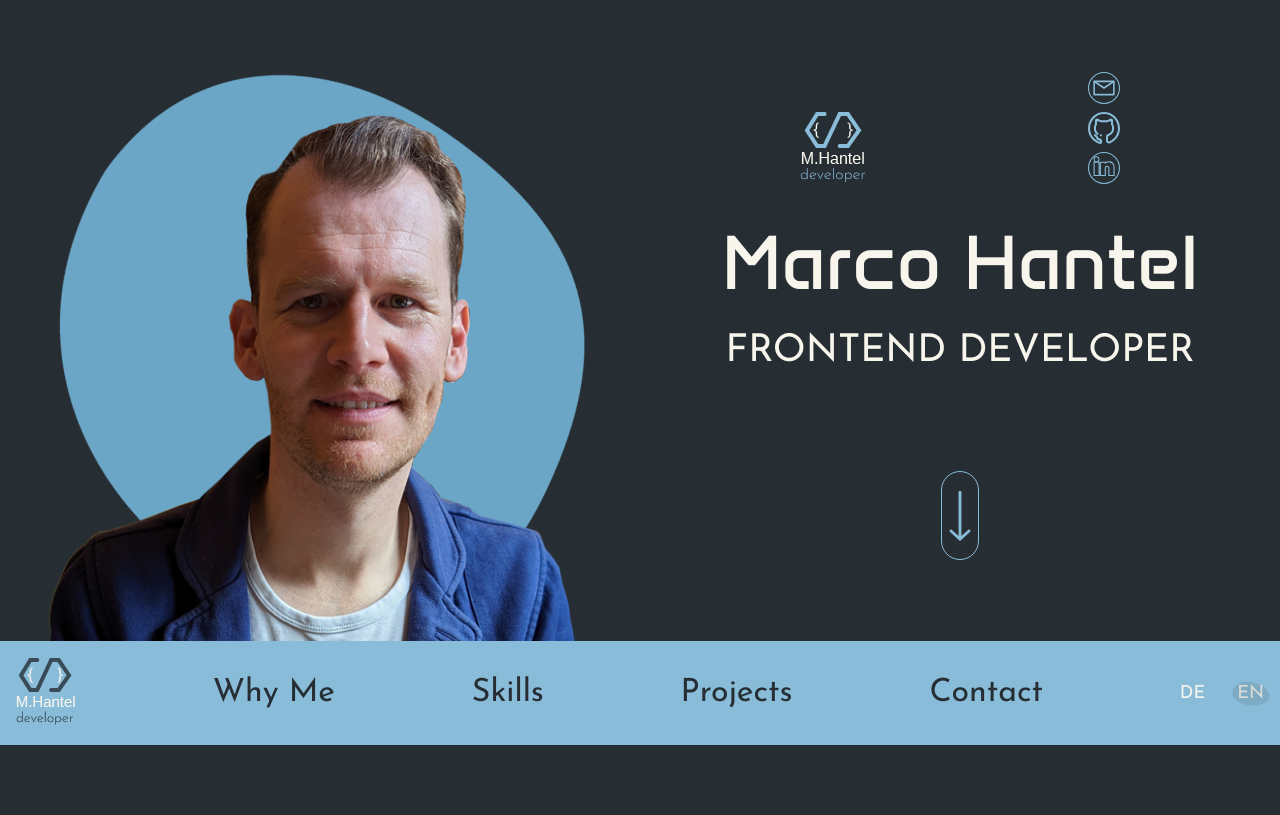
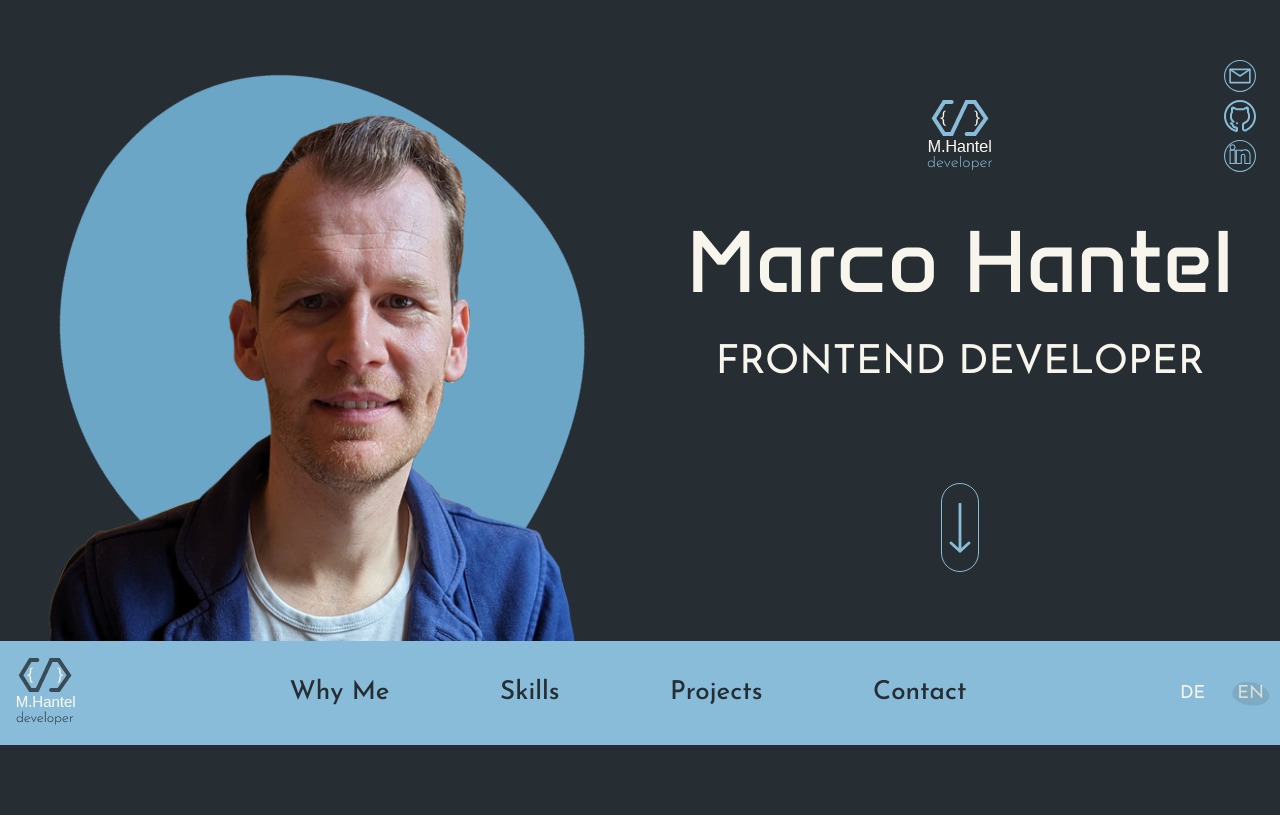
Before and after one commit to MarcoHantel/myPortfolio, an Angular app: page / in a window 1280 px wide. Shown: the part 137-952 px from the top of the page. Built offline with nearby package versions, Linux system fonts and the light colour scheme.

Commit message:
contact-me update regarding arrow to the top position

```diff
--- a/src/app/contact-me/contact-me.component.scss
+++ b/src/app/contact-me/contact-me.component.scss
@@ -7,6 +7,18 @@ a {
 *::after {
     box-sizing: border-box;
 }
+
+// new
+.wrapper-limitation {
+    width: 1400px;
+    // max-width: 1400px;
+    margin: 0 auto;
+    position: relative;
+    display: flex;
+    justify-content: center;
+    // align-items: center;
+}
+
 
 .form-content {
     position: relative;
@@ -54,7 +66,7 @@ a {
     }
 }
 
-.contact-link{
+.contact-link {
     text-decoration: none;
     color: var(--color-white);
 }
@@ -197,37 +209,14 @@ textarea:focus {
 
 .arrow-wrapper {
     position: absolute;
-    bottom: 600px;
-    right: 200px;
+    top: 0px;
+    right: 10px;
     cursor: pointer;
-
     width: 38px;
     height: 89px;
-}
-
-.arrow-wrapper .arrow-top {
-    position: absolute;
-    inset: 0;
-    width: 100%;
-    height: 100%;
     display: block;
-    transition: opacity 0.4s ease-in-out;
-}
-
-.arrow-base {
-    opacity: 1;
-}
-
-.arrow-hover {
-    opacity: 0;
-}
-
-.arrow-wrapper.hover .arrow-base {
-    opacity: 0;
-}
-
-.arrow-wrapper.hover .arrow-hover {
-    opacity: 1;
+    justify-content: end;
+    align-items: center;
 }
 
 @media (min-width: 2600px) {
@@ -243,6 +232,10 @@ textarea:focus {
 }
 
 @media (max-width: 840px) {
+
+    .wrapper-limitation{
+        flex-direction: column;
+    }
 
     .text-info-wrapper {
         flex-direction: column-reverse;
--- a/src/app/landing-page/landing-page.component.html
+++ b/src/app/landing-page/landing-page.component.html
@@ -1,7 +1,6 @@
 <div id="top" class="landingpage-wraper">
     <div class="landing-page">
         <div class="hero-left">
-
             <div class="img-change" (mouseenter)="onShapeEnter()" (mouseleave)="onShapeLeave()"
                 [class.hover]="hoveredShape">
                 <div class="shape-layer">
@@ -14,7 +13,9 @@
             </div>
         </div>
         <div class="text-landing-page">
+
             <div class="logo-and-socials-wraper">
+
                 <div class="logo-and-socials-spacer">
 
                     <div class="logo-container " (mouseover)="hoveredLogo = true" (mouseleave)="hoveredLogo = false"
--- a/src/app/landing-page/landing-page.component.scss
+++ b/src/app/landing-page/landing-page.component.scss
@@ -43,7 +43,7 @@
     >h1 {
         font-family: Anta, sans-serif;
         font-weight: 400;
-        font-size: clamp(44px, 6vw, 80px);
+        font-size: 88px;
         line-height: 1.05;
         margin-block-start: 0.5em;
         margin-block-end: 0.35em;
@@ -51,7 +51,7 @@
 
     >span {
         font-family: Josefin Sans, sans-serif;
-        font-size: clamp(22px, 3vw, 40px);
+        font-size: 40px;
         line-height: 1.2;
     }
 
@@ -63,7 +63,8 @@
 
 .logo-and-socials-wraper {
     display: flex;
-    justify-content: center;
+    // justify-content: center;
+    justify-content: end; //new
     align-items: center;
     width: 100%;
 }
@@ -72,8 +73,9 @@
     display: flex;
     justify-content: space-between;
     align-items: flex-end;
-    width: min(320px, 100%);
-    gap: 24px;
+    // width: min(320px, 100%);
+    // gap: 24px;
+    width: 50%; //new
 
     >.logo-container {
         position: relative;
@@ -91,11 +93,13 @@
 
         >.small-logo {
             opacity: 1;
+            margin-left: -33px; //new
         }
 
         >.big-logo {
             opacity: 0;
             z-index: 1;
+            margin-left: -33px; //new
         }
 
         &.motion-for-logo>.small-logo {
@@ -215,8 +219,18 @@
         min-height: 560px;
     }
 
-    .text-landing-page>.arrow-down {
-        margin-top: 72px;
+    .text-landing-page {
+        >h1 {
+            font-size: 78px;
+        }
+
+        >span {
+            font-size: 30px;
+        }
+
+        >.arrow-down {
+            margin-top: 64px;
+        }
     }
 }
 
@@ -255,6 +269,7 @@
 
         >h1 {
             margin-top: 20px;
+
         }
 
         >.arrow-down {
--- a/src/app/my-skills/my-skills.component.html
+++ b/src/app/my-skills/my-skills.component.html
@@ -1,4 +1,3 @@
-
 <div id="skills" class="wrapper">
   <div class="skill-content">
     <h2>{{ langSvc.t.whyMe.mySkills.title[langSvc.lang()] }}</h2>
@@ -6,21 +5,18 @@
     <div class="skills-wrapper width">
       <div class="skills-icon-container">
         @for (item of skillsImg; track $index) {
-          <div class="skill-icon-text-wrapper">
+        <div class="skill-icon-text-wrapper">
           <img [src]="'assets/img/icons/SVG/' + item" alt="Skill Icon">
           <p class="skill-text">{{ skillsText[$index] }}</p>
-          </div>
+        </div>
         }
       </div>
-
       <div class="skills-lerning-container">
         <div class="lerning-container">
           <h3>{{ langSvc.t.whyMe.mySkills.headline[langSvc.lang()] }}</h3>
           <p>{{ langSvc.t.whyMe.mySkills.myText[langSvc.lang()] }}</p>
         </div>
-
-        <!-- Hover-Shape, gesteuert über den HoverService -->
-        <div
+                <div
           class="shapes-container"
           (mouseenter)="hoverSvc.setHover(shapeHoverKey, true)"
           (mouseleave)="hoverSvc.setHover(shapeHoverKey, false)"
--- a/src/app/my-skills/my-skills.component.scss
+++ b/src/app/my-skills/my-skills.component.scss
@@ -7,22 +7,19 @@
     justify-content: space-around;
     flex-wrap: wrap;
     gap: 32px;
-
-
 }
 
 .skill-icon-text-wrapper {
     text-align: center;
+
     >.skill-text {
         color: var(--color-blue);
     }
 }
 
 .skills-wrapper {
-    gap: 32px;
     display: flex;
-    justify-content: space-around;
-    align-items: center;
+    gap: 80px
 }
 
 .skill-content {
@@ -36,6 +33,8 @@
     display: flex;
     align-items: center; // vertikal zentrieren
     justify-content: center; // horizontal zentrieren
+    width: 100%;
+
 
     >.shapes-container {
         position: relative;
@@ -96,6 +95,8 @@
         flex-direction: column;
         margin-bottom: 88px;
         width: 100%;
+        align-items: center;
+        gap: 30px
     }
 
     .shapes-container {
--- a/src/app/shared/navbar/navbar.component.html
+++ b/src/app/shared/navbar/navbar.component.html
@@ -1,7 +1,7 @@
 <div class="nav-bar">
     <div class="nav-bar-wraper">
         <a href="/"><img class="nav-logo" src="assets/img/logo/LOGO_dark_mh.png"></a>
-
+        <div class="nav-links">
             <span>
                 <a [routerLink]="['/']" (click)="scrollToSection($event, 'whyMe')">
                     {{ langSvc.t.navbar.whyMe[langSvc.lang()] }}
@@ -25,6 +25,7 @@
                     {{ langSvc.t.navbar.contact[langSvc.lang()] }}
                 </a>
             </span>
+        </div>
         <div class="language-icons">
 
             <div class="language-icon-de" (click)="setLang('de')" [class.active]="langSvc.is('de')">
--- a/src/app/shared/navbar/navbar.component.scss
+++ b/src/app/shared/navbar/navbar.component.scss
@@ -20,18 +20,27 @@
     gap: 32px;
 }
 
-.nav-bar-wraper>span {
-    font-weight: 400;
-    font-size: 32px;
+.nav-bar-wraper {
+    >.nav-links {
+        font-weight: 500;
+        font-size: 26px;
+        line-height: 120%;
+        width: 677px;
+        display: flex;
+        justify-content: space-between;
+        align-items: center;
+        >span {
+            >a {
+                text-decoration: none;
+                color: var(--color-anthra);
+                transition: 0.2s ease;
+            }
+        }
+    }
 }
 
-.nav-bar-wraper>span>a {
-    text-decoration: none;
-    color: var(--color-anthra);
-    transition: 0.2s ease;
-}
 
-.nav-bar-wraper>span>a:hover {
+.nav-bar-wraper>.nav-links>span>a:hover {
     color: var(--color-white);
 }
 
@@ -81,6 +90,7 @@
     .nav-bar {
         display: none;
     }
+
     .mobile-nav-bar-wrapper {
         display: block;
     }
--- a/src/app/why-me/why-me.component.scss
+++ b/src/app/why-me/why-me.component.scss
@@ -60,6 +60,7 @@
         border-radius: 30px;
         background-color: transparent;
         color: var(--color-blue);
+        font-size: 16px;
 
         &:hover {
             background-color: transparentize($color: #000000, $amount: 0.9);
```
Also changed, not shown: src/app/contact-me/contact-me.component.html (+20 -10 lines). Lines whose indentation alone changed are shown as unchanged.
